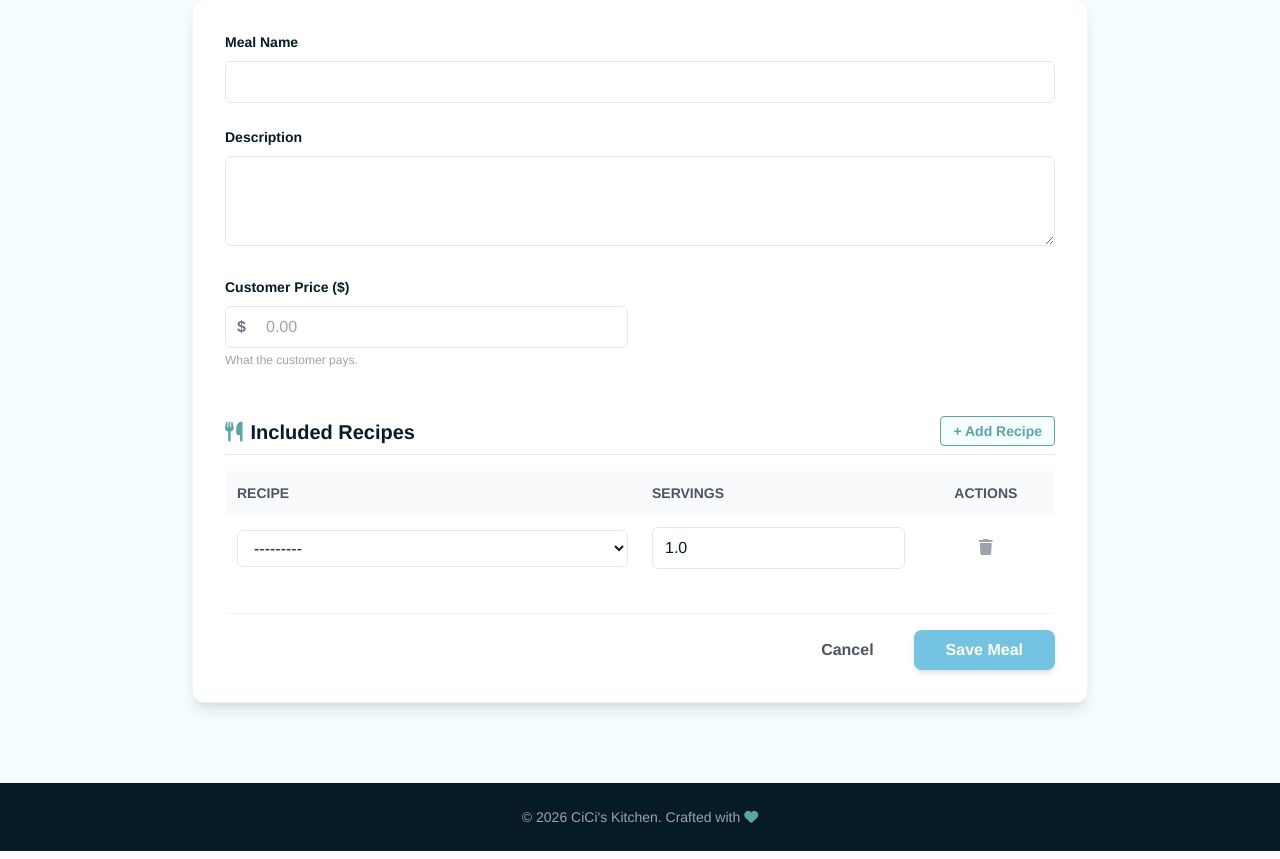
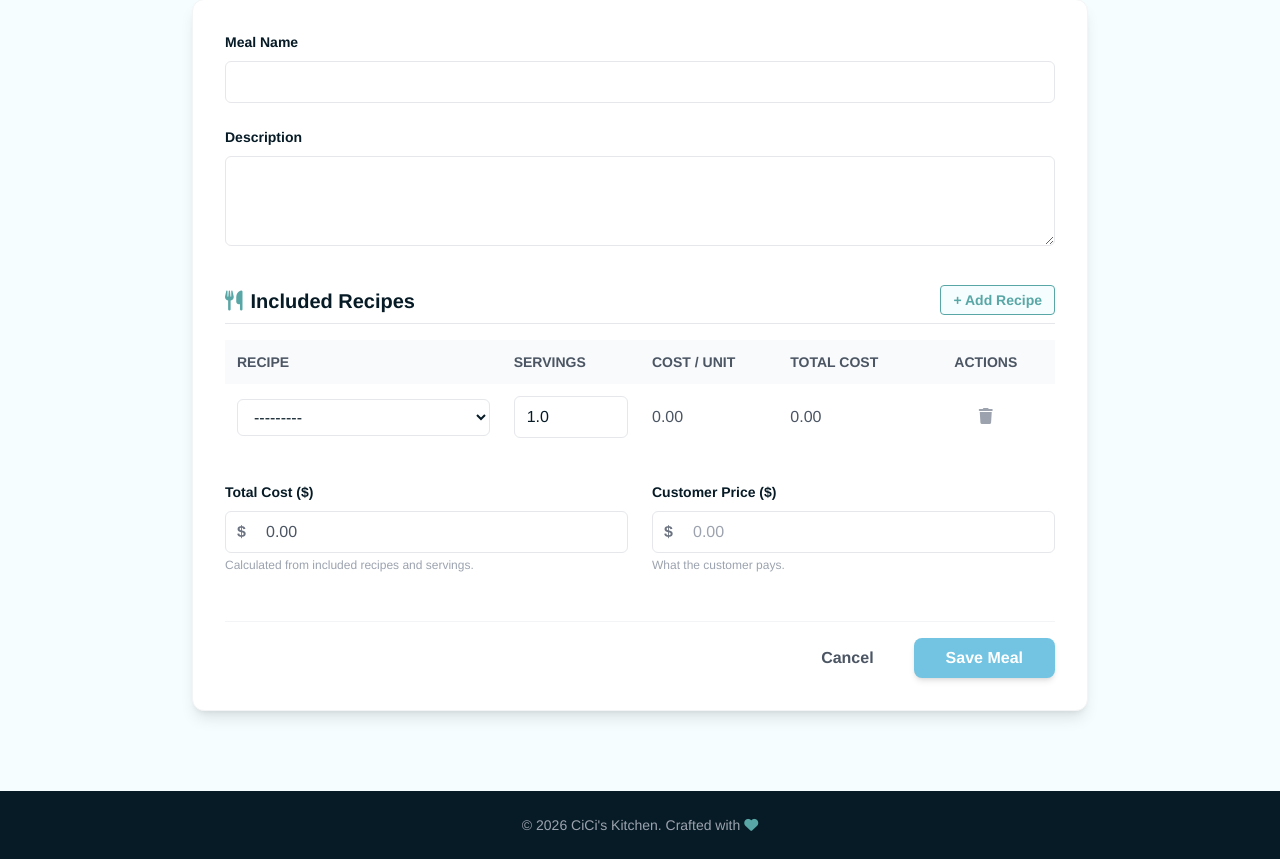
Before and after one commit to bayouBytes/cici_platform, a Django app: page /chef/meal/add/ in a window 1280 px wide. Shown: the part 222-1081 px from the top of the page. Run offline with Django 5.2, Linux system fonts and the light colour scheme; the visitor is signed in with stand-in values (Sample User, id 1); data that the repository does not hold is empty; some libraries are stand-ins or nearby versions.

Commit message:
Updated the meal form

```diff
--- a/inventory/views.py
+++ b/inventory/views.py
@@ -170,10 +170,18 @@ def manage_meal(request, meal_id=None):
         form = MealForm(instance=meal)
         formset = MealRecipeFormSet(instance=meal)
 
+    recipe_costs = {
+        recipe.id: str(recipe.calculate_cost().amount)
+        for recipe in Recipe.objects.order_by('name')
+    }
+    total_cost = meal.calculate_cost() if meal_id else None
+
     return render(request, 'inventory/meal_editor.html', {
         'form': form,
         'formset': formset,
-        'title': title
+        'title': title,
+        'recipe_costs': recipe_costs,
+        'total_cost': total_cost,
     })
 
 @staff_member_required
--- a/templates/inventory/meal_editor.html
+++ b/templates/inventory/meal_editor.html
@@ -21,27 +21,6 @@
                     <label class="block text-brand-dark font-bold mb-2">Description</label>
                     {{ form.description }}
                 </div>
-
-                <div>
-                    <label class="block text-brand-dark font-bold mb-2">Customer Price ($)</label>
-                    <div class="relative">
-                        <span class="absolute inset-y-0 left-0 pl-3 flex items-center text-gray-500 font-bold z-10 pointer-events-none">
-                            $
-                        </span>
-
-                        <input type="number"
-                               name="customer_price_0"
-                               step="0.50"
-                               class="w-full !pl-10 pr-3 py-2 border border-gray-300 rounded-md focus:outline-none focus:ring-2 focus:ring-brand-teal focus:border-transparent transition"
-                               value="{{ form.customer_price.value.amount|default:'' }}"
-                               placeholder="0.00"
-                               required>
-
-                        <input type="hidden" name="customer_price_1" value="USD">
-                    </div>
-                    <p class="text-xs text-gray-400 mt-1">What the customer pays.</p>
-                    {{ form.customer_price.errors }}
-                </div>
             </div>
 
             <div class="flex justify-between items-end mb-4 border-b pb-2">
@@ -59,8 +38,10 @@
                 <table class="w-full text-left" id="recipe-table">
                     <thead class="bg-gray-50 text-gray-600 text-sm uppercase">
                         <tr>
-                            <th class="p-3 w-1/2">Recipe</th>
-                            <th class="p-3 w-1/3">Servings</th>
+                            <th class="p-3 w-1/3">Recipe</th>
+                            <th class="p-3 w-1/6">Servings</th>
+                            <th class="p-3 w-1/6">Cost / Unit</th>
+                            <th class="p-3 w-1/6">Total Cost</th>
                             <th class="p-3 text-center w-1/6">Actions</th>
                         </tr>
                     </thead>
@@ -72,6 +53,12 @@
                                     {% if form.instance.pk %}{{ form.id }}{% endif %}
                                 </td>
                                 <td class="p-3">{{ form.quantity }}</td>
+                                <td class="p-3 text-gray-600">
+                                    <span class="recipe-unit-cost">0.00</span>
+                                </td>
+                                <td class="p-3 text-gray-600">
+                                    <span class="recipe-total-cost">0.00</span>
+                                </td>
                                 <td class="p-3 text-center">
                                     <div class="hidden">{{ form.DELETE }}</div>
                                     <button type="button" class="remove-row-btn text-gray-400 hover:text-red-500 transition">
@@ -82,6 +69,45 @@
                         {% endfor %}
                     </tbody>
                 </table>
+            </div>
+
+            <div class="mb-8 grid grid-cols-1 md:grid-cols-2 gap-6">
+                <div>
+                    <label class="block text-brand-dark font-bold mb-2">Total Cost ($)</label>
+                    <div class="relative">
+                        <span class="absolute inset-y-0 left-0 pl-3 flex items-center text-gray-500 font-bold z-10 pointer-events-none">
+                            $
+                        </span>
+                        <input type="text"
+                               id="total-cost-display"
+                               class="w-full !pl-10 pr-3 py-2 border border-gray-300 rounded-md bg-gray-50 text-gray-600"
+                               value="{{ total_cost.amount|default:'0.00' }}"
+                               readonly>
+                    </div>
+                    <p class="text-xs text-gray-400 mt-1">Calculated from included recipes and servings.</p>
+                </div>
+
+                <div>
+                    <label class="block text-brand-dark font-bold mb-2">Customer Price ($)</label>
+                    <div class="relative">
+                        <span class="absolute inset-y-0 left-0 pl-3 flex items-center text-gray-500 font-bold z-10 pointer-events-none">
+                            $
+                        </span>
+
+                        <input type="number"
+                               id="customer-price-input"
+                               name="customer_price_0"
+                               step="0.50"
+                               class="w-full !pl-10 pr-3 py-2 border border-gray-300 rounded-md focus:outline-none focus:ring-2 focus:ring-brand-teal focus:border-transparent transition"
+                               value="{{ form.customer_price.value.amount|default:'' }}"
+                               placeholder="0.00"
+                               required>
+
+                        <input type="hidden" name="customer_price_1" value="USD">
+                    </div>
+                    <p class="text-xs text-gray-400 mt-1">What the customer pays.</p>
+                    {{ form.customer_price.errors }}
+                </div>
             </div>
 
             <div class="flex justify-end gap-4 pt-4 border-t border-gray-100">
@@ -103,6 +129,12 @@
             <td class="p-3">
                 {{ formset.empty_form.quantity }}
             </td>
+            <td class="p-3 text-gray-600">
+                <span class="recipe-unit-cost">0.00</span>
+            </td>
+            <td class="p-3 text-gray-600">
+                <span class="recipe-total-cost">0.00</span>
+            </td>
             <td class="p-3 text-center">
                 <div class="hidden">{{ formset.empty_form.DELETE }}</div>
                 <button type="button" class="remove-row-btn text-gray-400 hover:text-red-500 transition">
@@ -113,10 +145,15 @@
     </table>
 </div>
 
+{{ recipe_costs|json_script:"recipe-costs" }}
+
 <script>
     document.addEventListener('DOMContentLoaded', function() {
         const container = document.getElementById('formset-container');
         const addButton = document.getElementById('add-recipe-btn');
+        const totalCostDisplay = document.getElementById('total-cost-display');
+        const customerPriceInput = document.getElementById('customer-price-input');
+        const recipeCosts = JSON.parse(document.getElementById('recipe-costs').textContent || '{}');
         // 'meal_recipes' is the related_name defined in your Model
         const totalForms = document.getElementById('id_meal_recipes-TOTAL_FORMS');
         const emptyFormHtml = document.getElementById('empty-form').querySelector('tr').outerHTML;
@@ -127,6 +164,7 @@
             const newRowHtml = emptyFormHtml.replace(/__prefix__/g, formCount);
             container.insertAdjacentHTML('beforeend', newRowHtml);
             totalForms.value = formCount + 1;
+            updateTotals();
         });
 
         // 2. Logic to Remove Row
@@ -141,8 +179,77 @@
                 } else {
                     row.remove();
                 }
+                updateTotals();
             }
         });
+
+        function parseNumber(value) {
+            const parsed = parseFloat(value);
+            return Number.isNaN(parsed) ? 0 : parsed;
+        }
+
+        function calculateRowCost(row) {
+            const recipeSelect = row.querySelector('select[name$="-recipe"]');
+            const quantityInput = row.querySelector('input[name$="-quantity"]');
+            const deleteCheckbox = row.querySelector('input[type="checkbox"][name$="-DELETE"]');
+            const unitCostDisplay = row.querySelector('.recipe-unit-cost');
+            const totalCostDisplay = row.querySelector('.recipe-total-cost');
+
+            if (deleteCheckbox && deleteCheckbox.checked) {
+                if (unitCostDisplay) {
+                    unitCostDisplay.textContent = '0.00';
+                }
+                if (totalCostDisplay) {
+                    totalCostDisplay.textContent = '0.00';
+                }
+                return 0;
+            }
+
+            const recipeId = recipeSelect ? recipeSelect.value : '';
+            if (!recipeId) {
+                if (unitCostDisplay) {
+                    unitCostDisplay.textContent = '0.00';
+                }
+                if (totalCostDisplay) {
+                    totalCostDisplay.textContent = '0.00';
+                }
+                return 0;
+            }
+
+            const recipeCost = parseNumber(recipeCosts[recipeId]);
+            const quantity = parseNumber(quantityInput ? quantityInput.value : 0);
+            const rowTotal = recipeCost * (quantity || 0);
+
+            if (unitCostDisplay) {
+                unitCostDisplay.textContent = recipeCost.toFixed(2);
+            }
+            if (totalCostDisplay) {
+                totalCostDisplay.textContent = rowTotal.toFixed(2);
+            }
+
+            return rowTotal;
+        }
+
+        function updateTotals() {
+            let totalCost = 0;
+            container.querySelectorAll('tr.recipe-row').forEach((row) => {
+                totalCost += calculateRowCost(row);
+            });
+
+            const totalCostFormatted = totalCost.toFixed(2);
+            totalCostDisplay.value = totalCostFormatted;
+
+            const suggestedPrice = (totalCost * 1.75).toFixed(2);
+            customerPriceInput.placeholder = suggestedPrice;
+        }
+
+        container.addEventListener('input', function(e) {
+            if (e.target.matches('select[name$="-recipe"], input[name$="-quantity"]')) {
+                updateTotals();
+            }
+        });
+
+        updateTotals();
     });
 </script>
 {% endblock %}
```
